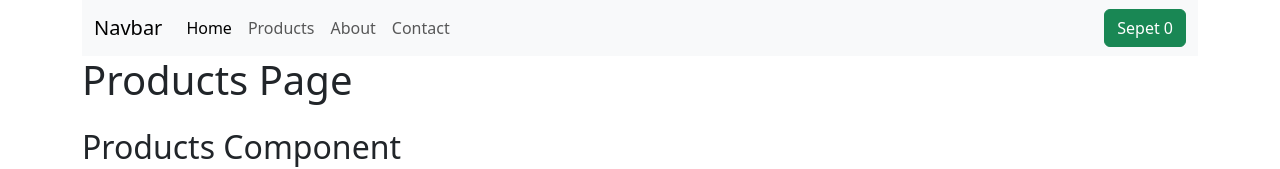
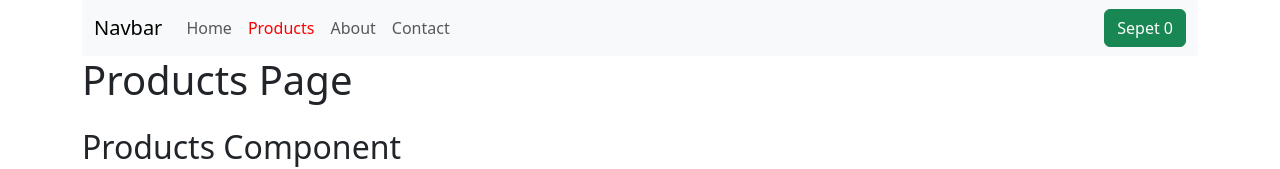
Before and after one commit to eminbasbayan/albaraka-temel-react2, a React (Vite) app: page /products in a window 1280 px wide. Shown: the top 169 px of the page. Built offline with nearby package versions, Linux system fonts and the light colour scheme; no server answers.

Commit message:
NavLink component

```diff
--- a/src/components/layout/Header.jsx
+++ b/src/components/layout/Header.jsx
@@ -1,5 +1,5 @@
 import { useContext } from 'react';
-import { Link } from 'react-router-dom';
+import { Link, NavLink } from 'react-router-dom';
 import CartContext from '../../context/CartContext';
 
 const Header = () => {
@@ -16,24 +16,40 @@
         <div className="collapse navbar-collapse">
           <ul className="navbar-nav me-auto mb-2 mb-lg-0">
             <li className="nav-item">
-              <Link className="nav-link active" to="/">
+              <NavLink
+                className={({ isActive }) =>
+                  isActive ? 'nav-link active' : 'nav-link'
+                }
+                to="/"
+              >
                 Home
-              </Link>
+              </NavLink>
             </li>
             <li className="nav-item">
-              <Link className="nav-link" to="/products">
+              <NavLink
+                className={({ isActive }) =>
+                  isActive ? 'nav-link active' : 'nav-link'
+                }
+                to="/products"
+              >
                 Products
-              </Link>
+              </NavLink>
             </li>
             <li className="nav-item">
-              <a className="nav-link" href="#">
+              <NavLink
+                className={({ isActive }) =>
+                  isActive ? 'nav-link active' : 'nav-link'
+                } to="/about">
                 About
-              </a>
+              </NavLink>
             </li>
             <li className="nav-item">
-              <a className="nav-link" href="#">
+              <NavLink
+                className={({ isActive }) =>
+                  isActive ? 'nav-link active' : 'nav-link'
+                } to="/contact">
                 Contact
-              </a>
+              </NavLink>
             </li>
           </ul>
           <div className="d-flex">
--- /dev/null
+++ b/src/index.css
@@ -0,0 +1,3 @@
+nav .active {
+    color: red !important;
+}
--- a/src/main.jsx
+++ b/src/main.jsx
@@ -2,6 +2,8 @@
 
 import App from './App';
 import CartProvider from './context/CartProvider';
+
+import "./index.css";
 
 createRoot(document.getElementById('root')).render(
   <CartProvider>
```
